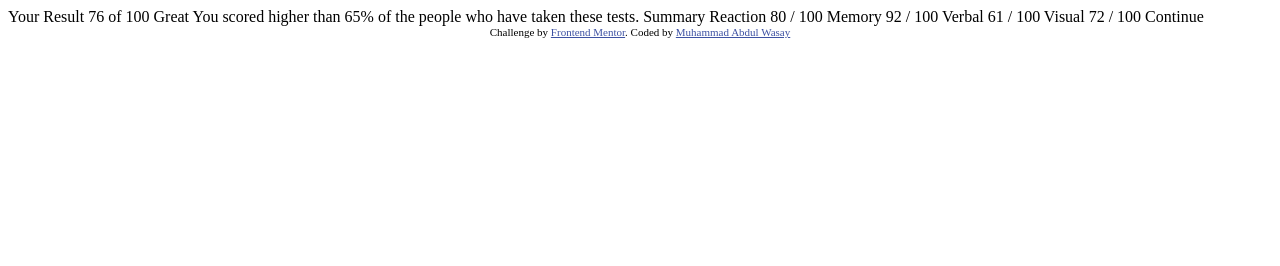
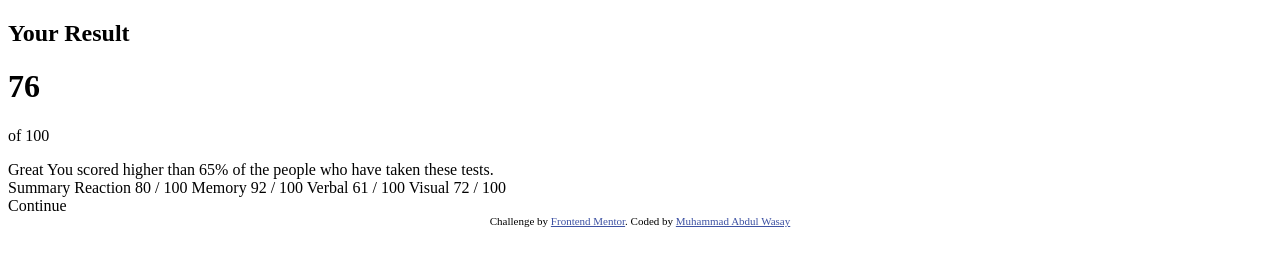
Before and after one commit to AbdulWasay18/Results-summary-component, a plain HTML site: page results-summary-component-main/index.html in a window 1280 px wide. Drawn offline with Linux system fonts and the light colour scheme.

Commit message:
Update index.html

```diff
--- a/results-summary-component-main/index.html
+++ b/results-summary-component-main/index.html
@@ -14,14 +14,18 @@
 <body>
 <div class="container">
   <div class="conatiner-content">
-  Your Result
-  76
-  of 100
+  <div class="container-result">
+    <h2>Your Result</h2>
+  <div class="conatiner-round-text">
+    <h1>76</h1>
+  <p>of 100</p>
+</div>
 
   Great
   You scored higher than 65% of the people who have taken these tests.
-
-  Summary
+</div>
+  <div class="conatiner-summary-text">
+Summary
 
   Reaction
   80 / 100
@@ -34,7 +38,7 @@
 
   Visual
   72 / 100
-
+</div>
   Continue
 </div>
 </div>
```
